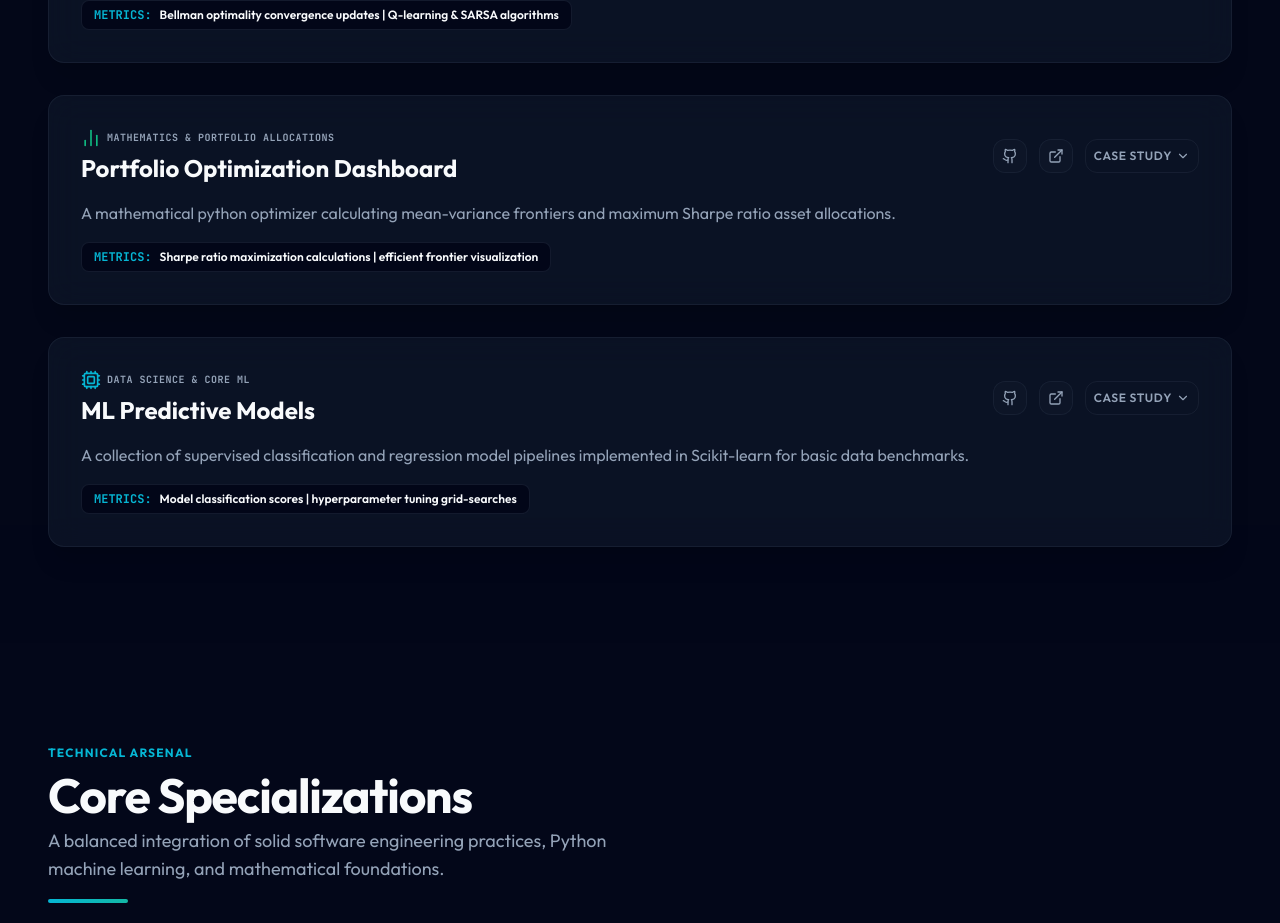
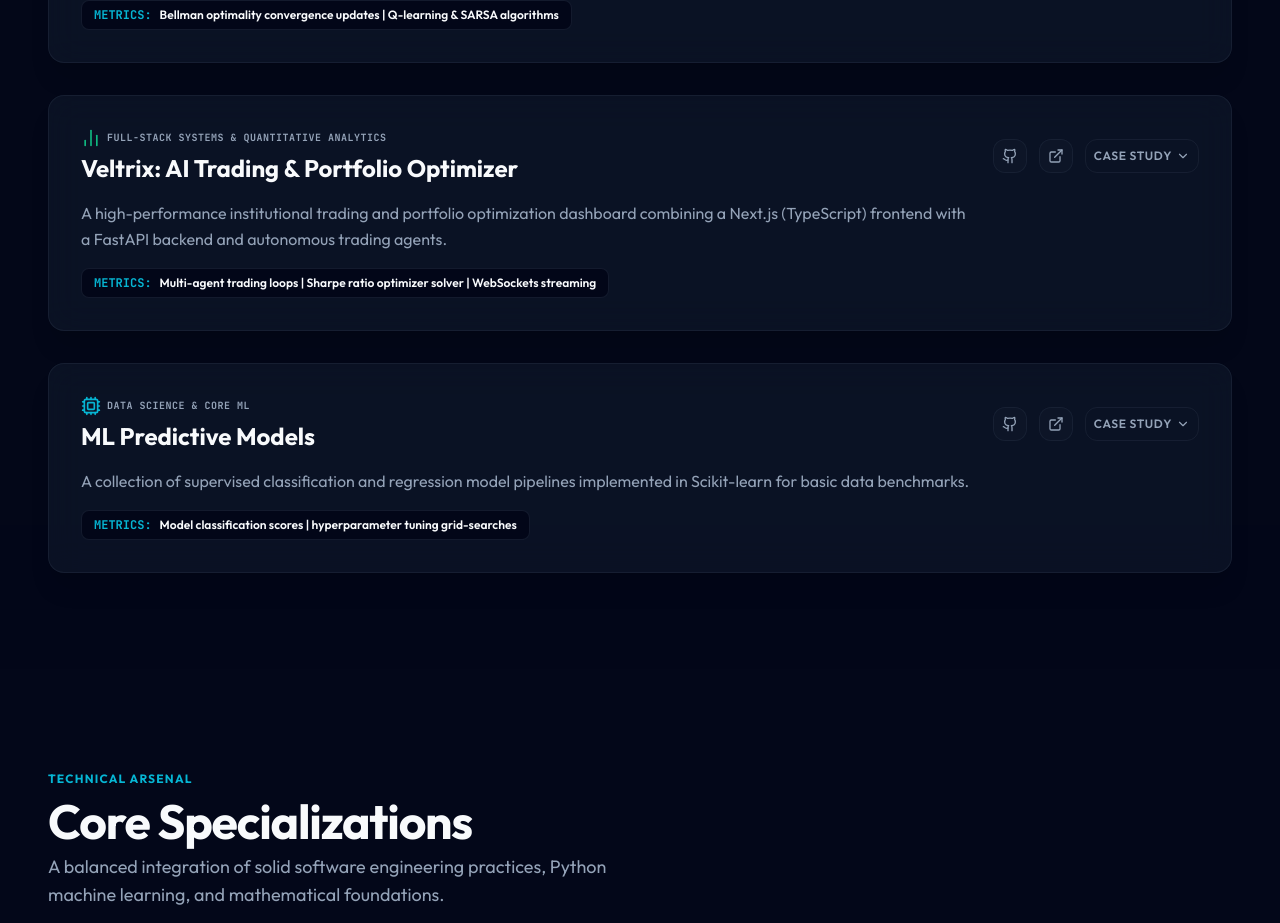
Before and after one commit to VenkataVinesh/PortFolio_Build_Gem, a React (Vite) app: page / in a window 1280 px wide. Shown: the part 3540-4463 px from the top of the page. Built offline with nearby package versions, Linux system fonts and the light colour scheme.

Commit message:
feat: Add Veltrix trading platform to projects and resume

```diff
--- a/src/components/Projects.jsx
+++ b/src/components/Projects.jsx
@@ -99,27 +99,31 @@
 └── README.md             # Model bounds analysis`
     },
     {
-      title: 'Portfolio Optimization Dashboard',
-      category: 'Mathematics & Portfolio Allocations',
+      title: 'Veltrix: AI Trading & Portfolio Optimizer',
+      category: 'Full-Stack Systems & Quantitative Analytics',
       icon: <BarChart2 className="text-accent-emerald" size={20} />,
-      shortDesc: 'A mathematical python optimizer calculating mean-variance frontiers and maximum Sharpe ratio asset allocations.',
-      tech: ['Python', 'SciPy', 'Pandas', 'Matplotlib', 'NumPy'],
-      metrics: 'Sharpe ratio maximization calculations | efficient frontier visualization',
-      github: 'https://github.com/VenkataVinesh/Portfolio-Optimization-Dashboard',
-      live: 'https://github.com/VenkataVinesh/Portfolio-Optimization-Dashboard',
+      shortDesc: 'A high-performance institutional trading and portfolio optimization dashboard combining a Next.js (TypeScript) frontend with a FastAPI backend and autonomous trading agents.',
+      tech: ['Next.js', 'TypeScript', 'Python', 'FastAPI', 'Docker', 'PostgreSQL'],
+      metrics: 'Multi-agent trading loops | Sharpe ratio optimizer solver | WebSockets streaming',
+      github: 'https://github.com/VenkataVinesh/Veltrix',
+      live: 'https://github.com/VenkataVinesh/Veltrix',
 
-      problem: 'Computing robust portfolio weights in multi-asset spaces under specific boundary constraints and variance bounds.',
+      problem: 'Trading infrastructure often lacks modular integration of quantitative optimizer backends (like Sharpe/Markowitz solvers) with autonomous execution agents and WebSocket feeds.',
       architecture: [
-        'Implemented Markowitz mean-variance optimization calculators in Python.',
-        'Used SciPy optimizer functions to compute variance-minimizing boundary weights.',
-        'Wrote scripts to plot the Efficient Frontier curve and maximum Sharpe Ratio point.'
+        'Designed a multi-service workspace containing a Next.js + TypeScript dashboard and a Python FastAPI backend.',
+        'Implemented portfolio optimization algorithms (Sharpe ratio and variance frontier bounds) in Python, exposed via endpoints to the frontend.',
+        'Programmed autonomous trading agent loops with hooks for auditing, logging, and database transactions.'
       ],
-      challenges: 'Inverting large covariance matrices under highly correlated assets. Resolved by applying shrinkage estimation to regularize the covariance matrices.',
-      outcomes: 'Built a modular portfolio allocation dashboard delivering asset weight breakdowns under strict boundaries.',
-      codeStructure: `Portfolio-Optimization-Dashboard/
-├── optimization.py       # SciPy optimizer computations
-├── requirements.txt      # SciPy and Pandas requirements
-└── README.md             # Mathematical formulations`
+      challenges: 'Handling asynchronous agent state syncs and WebSockets channels during high-velocity updates. Resolved by implementing structured message schemas and thread-safe data pipelines.',
+      outcomes: 'Successfully integrated local SQLite/PostgreSQL databases with FastAPI, generating visual allocation weight charts for traders.',
+      codeStructure: `Veltrix/
+├── app/                  # Next.js TypeScript frontend pages
+├── backend/              # FastAPI python backend
+│   ├── app/main.py       # API router and endpoints
+│   └── bootstrap.py      # Environment check scripts
+├── tradingagents/        # Autonomous agent loops
+├── docker/               # Multi-container orchestrations
+└── tsconfig.json         # TypeScript compiler configurations`
     },
     {
       title: 'ML Predictive Models',
```
Also changed, not shown: 2 other files (tests, documents, lock files or other folders).
